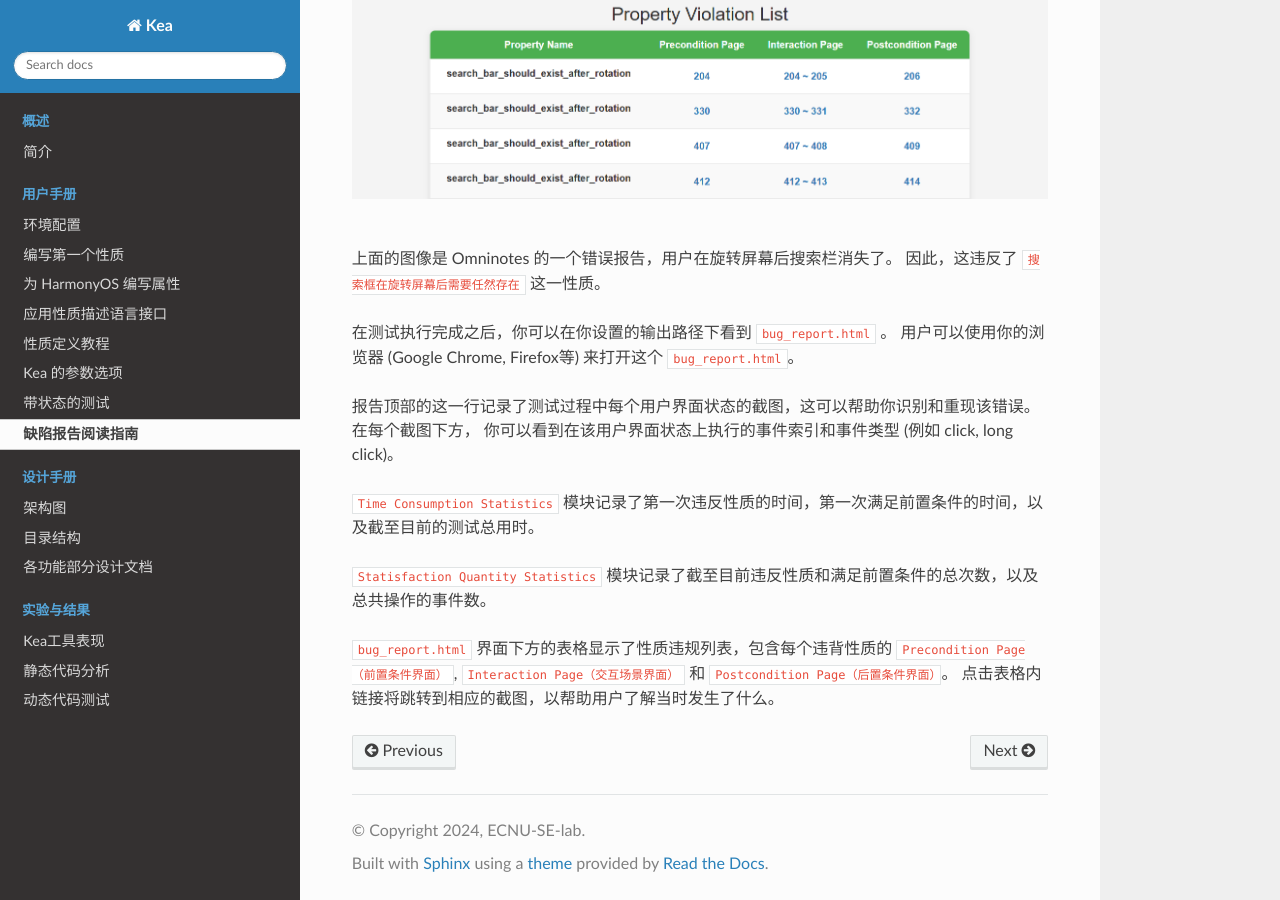
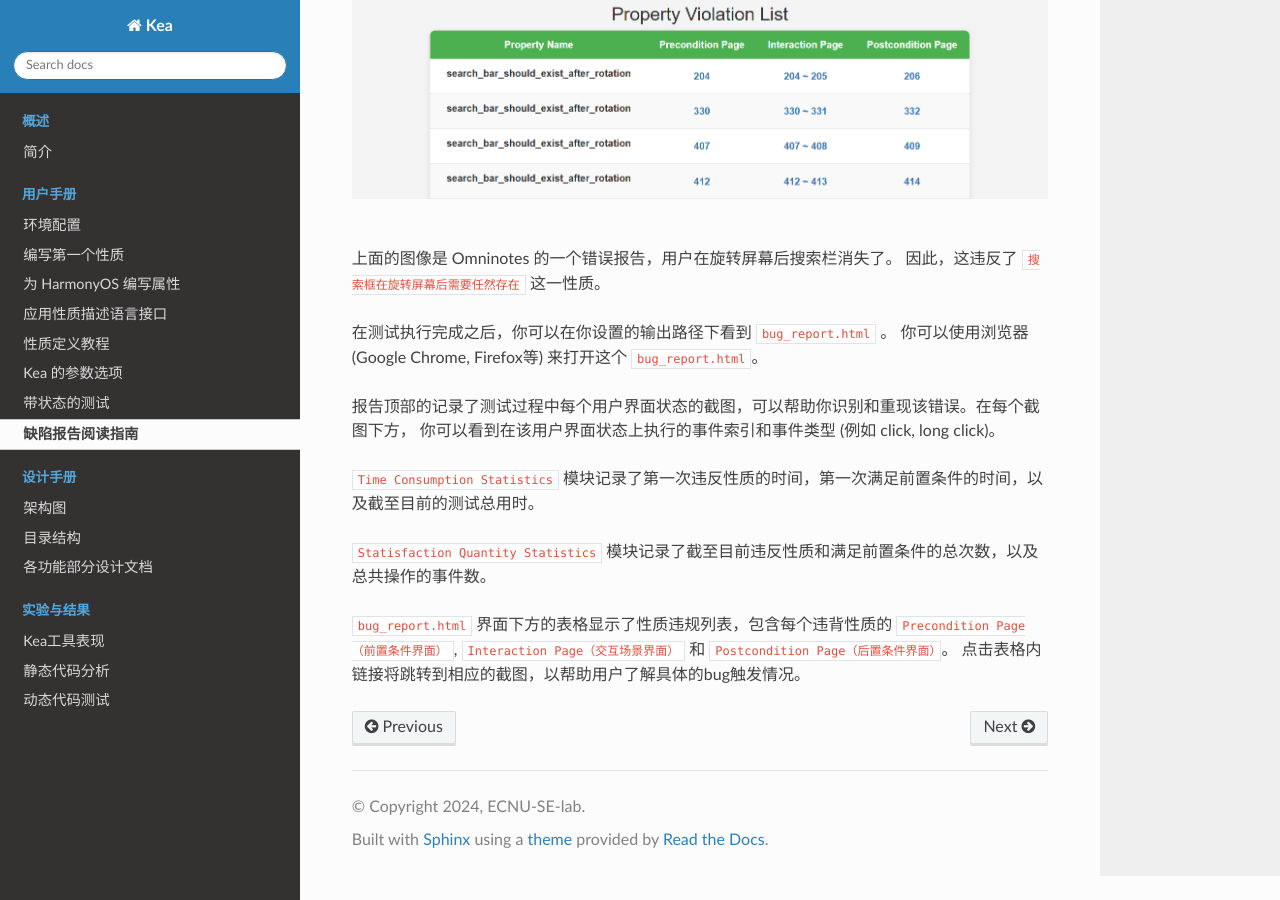
Before and after one commit to XixianLiang/kea-technic-docs, a Sphinx documentation site: the page built from docs/source/part-keaUserManuel/bug_report.rst, in a window 1280 px wide and 900 px high, scrolled down 698 px. Built offline with Sphinx 7.4.7 and the Read the Docs theme 3.1.0, drawn with Linux system fonts in a browser that asks for light colours.

Commit message:
fix typo

```diff
--- a/docs/source/part-keaUserManuel/bug_report.rst
+++ b/docs/source/part-keaUserManuel/bug_report.rst
@@ -12,9 +12,9 @@
 因此，这违反了 ``搜索框在旋转屏幕后需要任然存在`` 这一性质。
 
 在测试执行完成之后，你可以在你设置的输出路径下看到 ``bug_report.html`` 。
-用户可以使用你的浏览器 (Google Chrome, Firefox等) 来打开这个 ``bug_report.html``。
+你可以使用浏览器 (Google Chrome, Firefox等) 来打开这个 ``bug_report.html``。
 
-报告顶部的这一行记录了测试过程中每个用户界面状态的截图，这可以帮助你识别和重现该错误。在每个截图下方，
+报告顶部的记录了测试过程中每个用户界面状态的截图，可以帮助你识别和重现该错误。在每个截图下方，
 你可以看到在该用户界面状态上执行的事件索引和事件类型 (例如 click, long click)。
 
 ``Time Consumption Statistics`` 模块记录了第一次违反性质的时间，第一次满足前置条件的时间，以及截至目前的测试总用时。
@@ -23,4 +23,4 @@
 
 ``bug_report.html`` 界面下方的表格显示了性质违规列表，包含每个违背性质的 ``Precondition Page（前置条件界面）``,
 ``Interaction Page（交互场景界面）`` 和 ``Postcondition Page（后置条件界面）``。
-点击表格内链接将跳转到相应的截图，以帮助用户了解当时发生了什么。
+点击表格内链接将跳转到相应的截图，以帮助用户了解具体的bug触发情况。
```
Also changed, not shown: docs/source/part-keaUserManuel/stateful testing.rst (+4 -4 lines).
